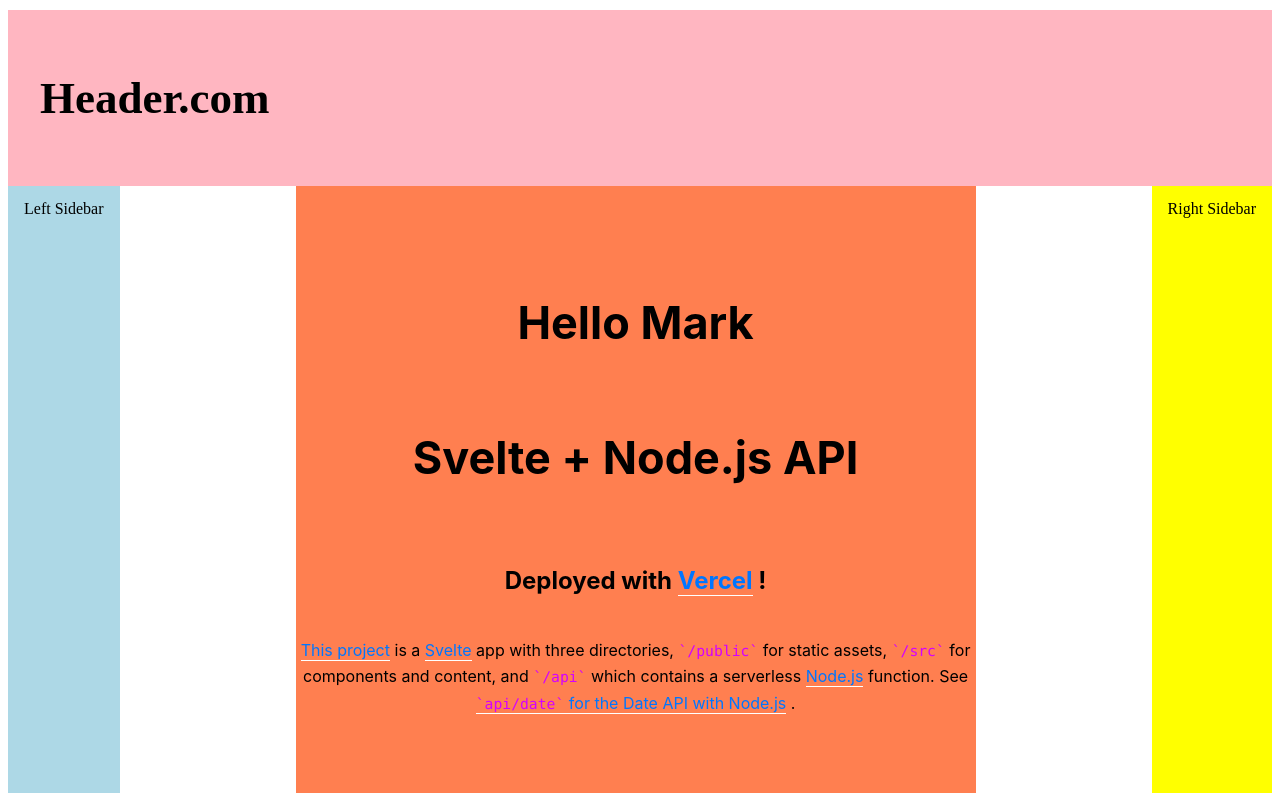
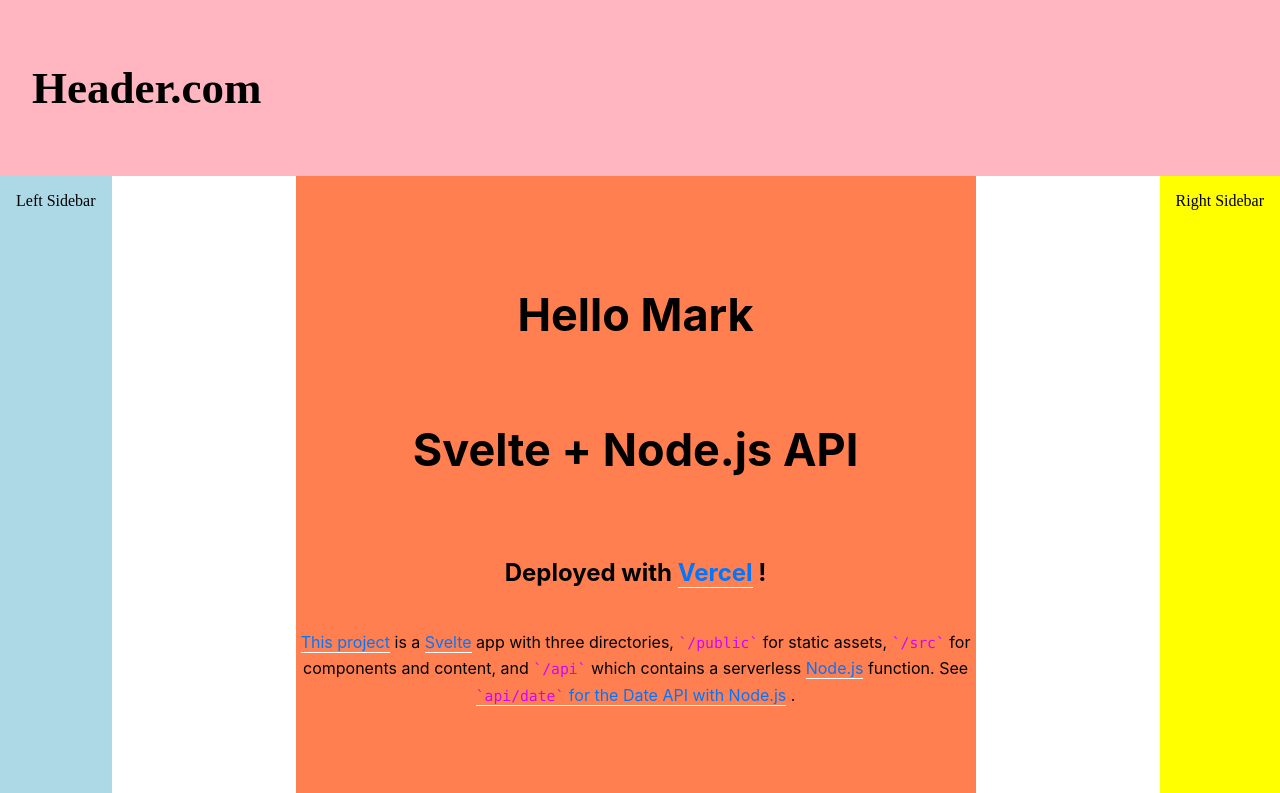
Before and after one commit to burlmd/svelte-vercel, a Svelte app: page / in a window 1280 px wide. Shown: the top 793 px of the page. Built offline with nearby package versions, Linux system fonts and the light colour scheme; no server answers.

Commit message:
header to top, no margin

```diff
--- a/public/global.css
+++ b/public/global.css
@@ -1,4 +1,5 @@
 body {
+  margin: 0;
   display: grid;
   height: 100vh;
   grid-template: auto 1fr auto / auto 1fr auto
@@ -31,7 +32,6 @@
   color: #0076ff;
   cursor: pointer;
   text-decoration: none;
-  /* transition: all 2s ease; */
 }
 a:hover {
   border-bottom: 1px solid #0076ff;
--- a/src/App.svelte
+++ b/src/App.svelte
@@ -16,7 +16,7 @@
   padding: 2rem;
   grid-column: 1 / 4;
   position: sticky;
-  top: 10px;
+  top: 0;
 }
 
 .left-sidebar {
```
